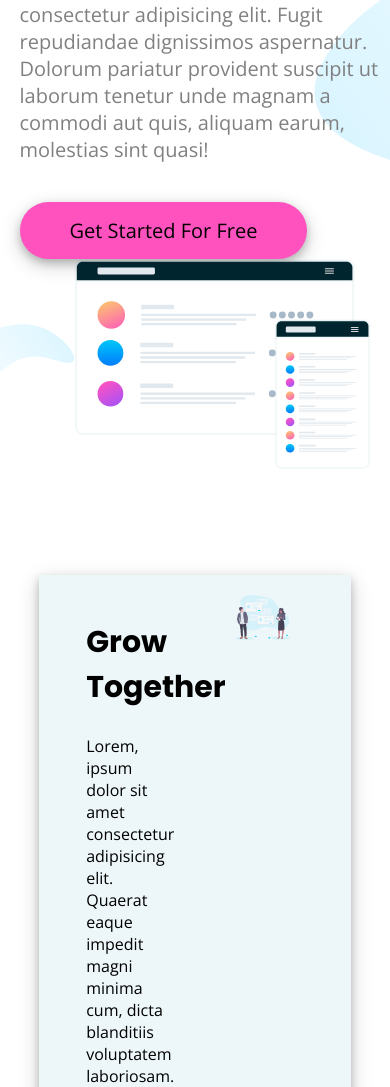
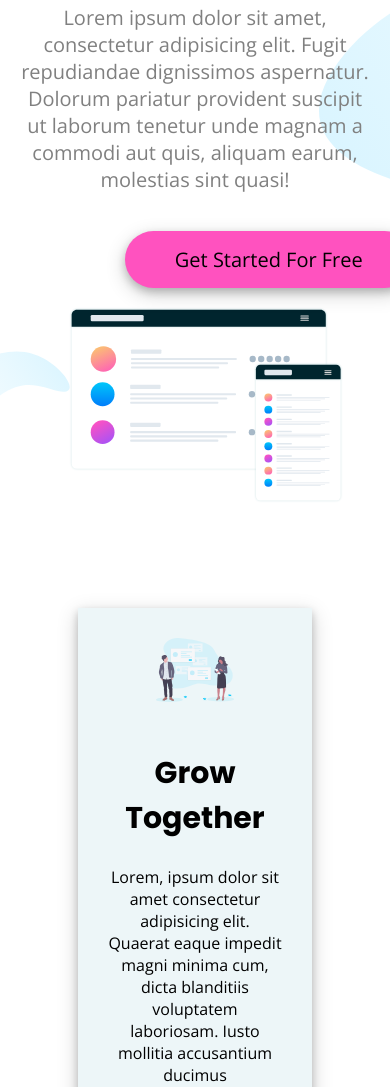
Before and after one commit to HailanRoberto/LandingPage, a plain HTML site: page index.html in a window 390 px wide. Shown: the part 410-1497 px from the top of the page. Drawn offline with nearby package versions, Linux system fonts and the light colour scheme.

Commit message:
Adiciona Responsivo(max-width:768px)

```diff
--- /dev/null
+++ b/assets/css/responsivo.css
@@ -0,0 +1,57 @@
+@media only screen and (max-width: 768px) {
+    .navbar__login {
+        display: none;
+    }
+
+    .navbar__logo {
+        text-align: center;
+        width: 100%;
+    }
+
+    .header__headline {
+        flex: 100%;
+        margin: 5%;
+    }
+
+    .header__headline h1 {
+        text-align: center;
+    }
+
+    .header__headline a {
+        position: relative;
+        left: 30%;
+    }
+
+    .header__headline a:hover {
+        position: relative;
+        left: 30%;
+    }
+
+    .header__headline p {
+        text-align: center;
+    }
+
+    .header__img {
+        flex: 100%;
+        margin-right: 12%;
+    }
+
+    .card {
+        flex-direction: column-reverse;
+        margin-right: 20%;
+        margin-left: 20%;
+    }
+
+    .card__text {
+        text-align: center;
+        max-width: 100%;
+        margin: 5%;
+    }
+
+    .card__image {
+        max-width: 100%;
+        text-align: center;
+        margin: 5%;
+
+    }
+}
--- a/assets/css/style.css
+++ b/assets/css/style.css
@@ -20,7 +20,6 @@ body {
     display: flex;
     flex-flow: row wrap;
     align-items: center;
-
 }
 
 .navbar__logo {
--- a/index.html
+++ b/index.html
@@ -8,6 +8,7 @@
     <meta name="description" content=" Landing Page baseada em um desafio do Frontend Mentor ">
     <meta name="keywords" content="Landing Page, página inicial, desafio Frontend">
     <link rel="stylesheet" href="assets/css/style.css">
+    <link rel="stylesheet" href="assets/css/responsivo.css">
     <meta name="author" content=" Hailan Roberto">
     <title>Landing Page</title>
 </head>
```
